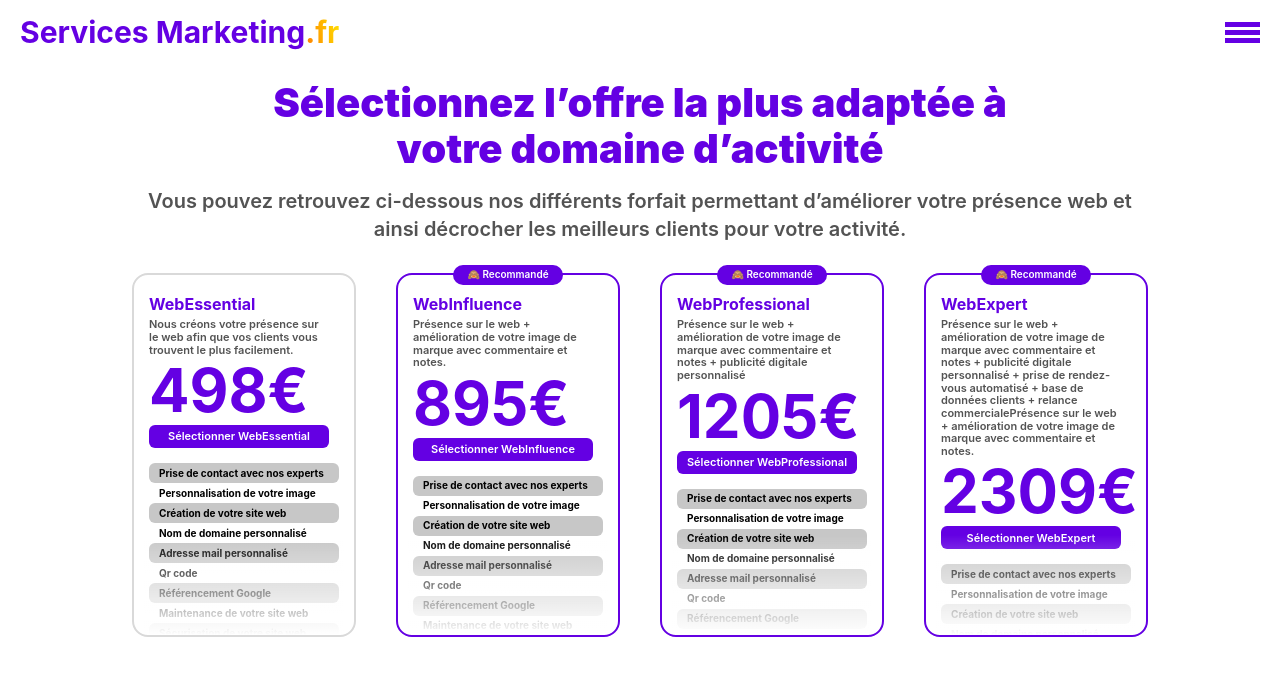
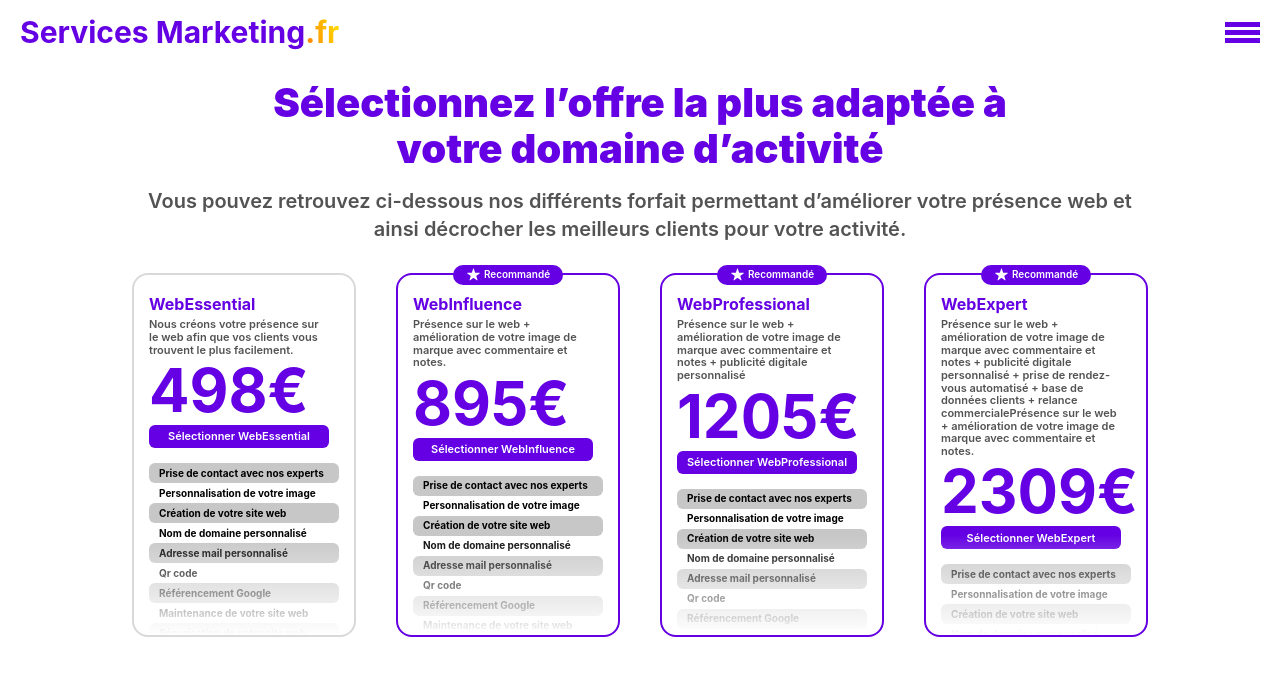
Before and after one commit to HaDock404/app-web-marketing, a React (Create React App) app: page /#/nos-offres in a window 1280 px wide. Shown: the top 676 px of the page. Built offline with nearby package versions, Linux system fonts and the light colour scheme.

Commit message:
IconStar

```diff
--- /dev/null
+++ b/src/components/IconStar.jsx
@@ -0,0 +1,16 @@
+function IconStar() {
+    return (
+    <svg style={{paddingRight: '3px'}} width="15px" height="auto" viewBox="0 0 420 420" fill="none" xmlns="http://www.w3.org/2000/svg">
+        <g clip-path="url(#clip0_89_162)">
+        <path d="M199.538 32.1976C202.831 22.0632 217.169 22.0631 220.462 32.1976L254.678 137.506C256.151 142.038 260.374 145.106 265.14 145.106H375.867C386.523 145.106 390.954 158.742 382.333 165.006L292.753 230.09C288.897 232.891 287.284 237.856 288.757 242.388L322.973 347.696C326.266 357.83 314.667 366.258 306.046 359.994L216.466 294.91C212.61 292.109 207.39 292.109 203.534 294.91L113.954 359.994C105.333 366.258 93.7338 357.83 97.0267 347.696L131.243 242.388C132.716 237.856 131.103 232.891 127.247 230.09L37.6671 165.006C29.0462 158.742 33.4767 145.106 44.1327 145.106H154.86C159.626 145.106 163.849 142.038 165.322 137.506L199.538 32.1976Z" fill="white"/>
+        </g>
+        <defs>
+        <clipPath id="clip0_89_162">
+        <rect width="420" height="420" fill="white" transform="matrix(0 1 1 0 0 0)"/>
+        </clipPath>
+        </defs>
+    </svg>
+    )
+}
+
+export default IconStar
--- a/src/components/OfferLargePage.jsx
+++ b/src/components/OfferLargePage.jsx
@@ -1,16 +1,8 @@
 import { Link } from 'react-router-dom'
 import '../styles/offer_large_page.css'
+import IconStar from './IconStar'
 
-function OfferLargePage({border="solid 2px #D9D9D9", id='left', title='WebEssential', intro="Présence sur le web + amélioration de votre image de marque avec commentaire et notes.", price="895€",link="/nos-offres", button="Sélectionner WebInfluence", info_01="Site web de votre activité", info_02="SEO/référencement Google", info_03="", style1="", display="", greatings="Recommandé", infos = [
-    { text: "info_02", style: "grey" },
-    { text: "info_01", style: null },
-    { text: "info_02", style: "grey" },
-    { text: "info_03", style: null },
-    { text: "info_02", style: "grey" },
-    { text: "info_01", style: null },
-    { text: "info_02", style: "grey" },
-    { text: "info_03", style: null },
-  ]}) {
+function OfferLargePage({border, id, title, intro, price,link, button, style1, display, greatings, infos}) {
     return (
         <article className='article_offer_large_page' style={{border: border}} id={id}>
             <article className='offer_large_page_box'>
@@ -30,7 +22,7 @@ function OfferLargePage({border="solid 2px #D9D9D9", id='left', title='WebEssent
 
             </article>
             <div className='offer_large_page_mask'></div>
-            <div className='article_offer_large_progress' style={{display: display}}>🙈 {greatings}</div>
+            <div className='article_offer_large_progress' style={{display: display}}><IconStar/> {greatings}</div>
         </article>
     )
 }
--- a/src/components/ProductLargePage.jsx
+++ b/src/components/ProductLargePage.jsx
@@ -1,5 +1,6 @@
 import { Link } from 'react-router-dom'
 import '../styles/products_large_page.css'
+import IconStar from './IconStar'
 
 function ProductLargePage({border, id, title, intro, price,link, button, info_01, info_02, info_03, info_04, style1, info_05, display, greatings}) {
     return (
@@ -11,7 +12,7 @@ function ProductLargePage({border, id, title, intro, price,link, button, info_01
             <div className='article_product_large_page_product info-grey'>{info_01}</div>
             <div className='article_product_large_page_product'>{info_02}</div>
             <div className='article_product_large_page_product info-grey' style={{backgroundColor: style1}}>{info_03}</div>
-            <div className='article_product_large_progress' style={{display: display}}>🙈 {greatings}</div>
+            <div className='article_product_large_progress' style={{display: display}}><IconStar/> {greatings}</div>
         </article>
     )
 }
```
